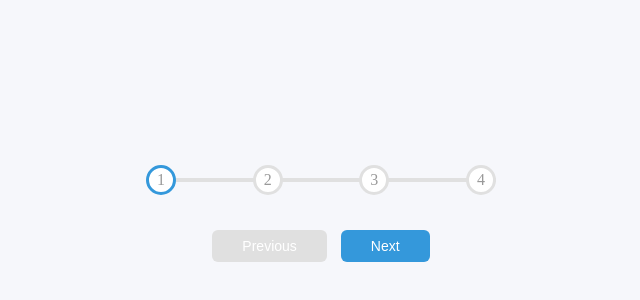
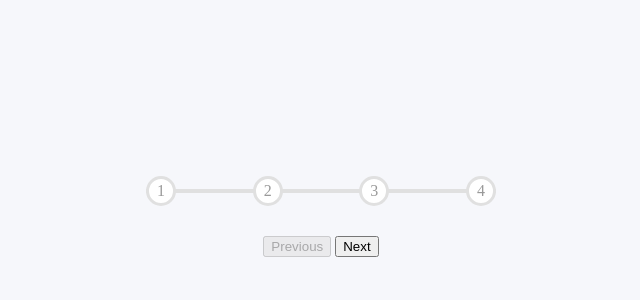
Before and after one commit to pablodcru/Projects, a plain HTML site: page progressBar/index.html in a window 1280 px wide. Shown: the part 184-484 px from the top of the page, without its empty margins (319-959 px from the left). Drawn offline with Linux system fonts and the light colour scheme.

Commit message:
Update styles.css

```diff
--- a/progressBar/styles.css
+++ b/progressBar/styles.css
@@ -61,31 +61,3 @@ body {
     border: 3px solid #e0e0e0;
     transition:.4s ease;
 }
-
-.circle.active{
-    border-color: #3498db;
-}
-
-.btn {
-    background-color: #3498db;
-    color: #fff;
-    border: 0;
-    border-radius: 6px;
-    cursor: pointer;
-    padding: 8px 30px;
-    margin: 5px;
-    font-size: 14px;
-}
-
-.btn:active {
-    transform: scale(0.98);
-}
-
-.btn:focus {
-    outline: 0;
-}
-
-.btn:disabled{
-    background-color: #e0e0e0;
-    cursor: not-allowed;
-}
```
